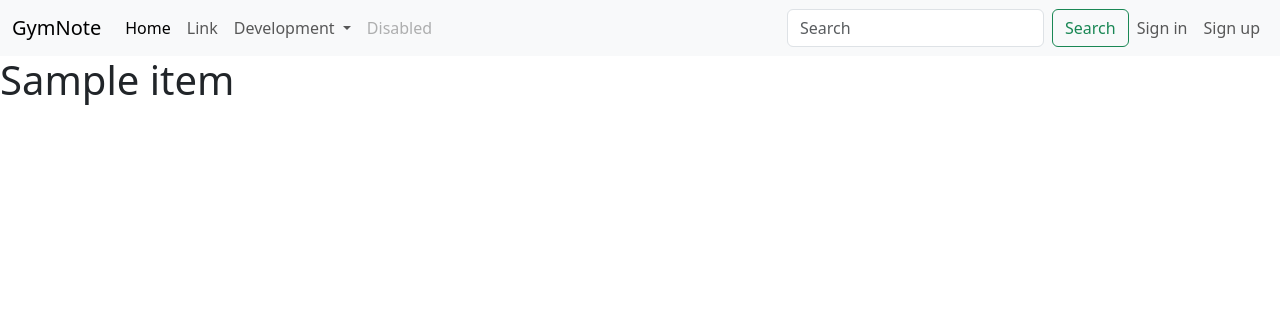
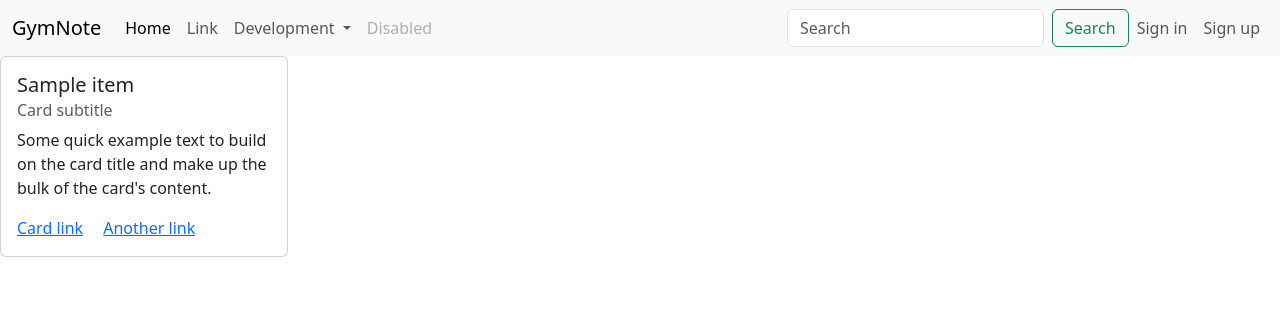
Before and after one commit to boguszmedykowski/GymNote, a Django app: page /workouts/ in a window 1280 px wide. Shown: the top 316 px of the page. Run offline with Django 4.2, Linux system fonts and the light colour scheme; tables that the repository leaves empty hold one stand-in row (values such as "Sample post"); a database or web service that is not in the repository returns one stand-in record (values such as "Sample title"); data that the repository does not hold is empty; parts of the project's set-up code (start-up, migrations or seed data) failed here and were passed over.

Commit message:
workout template

```diff
--- a/gym/web/templates/workout/workouts.html
+++ b/gym/web/templates/workout/workouts.html
@@ -6,7 +6,16 @@
 {% include "../base/navbar.html" %}
 
 {% for workout in data %}
-    <h1>{{ workout.title }}</h1>
+
+    <div class="card" style="width: 18rem;">
+        <div class="card-body">
+          <h5 class="card-title">{{ workout.title }}</h5>
+          <h6 class="card-subtitle mb-2 text-body-secondary">Card subtitle</h6>
+          <p class="card-text">Some quick example text to build on the card title and make up the bulk of the card's content.</p>
+          <a href="#" class="card-link">Card link</a>
+          <a href="#" class="card-link">Another link</a>
+        </div>
+      </div>
 {% endfor %}
 
 {% endblock %}
```
